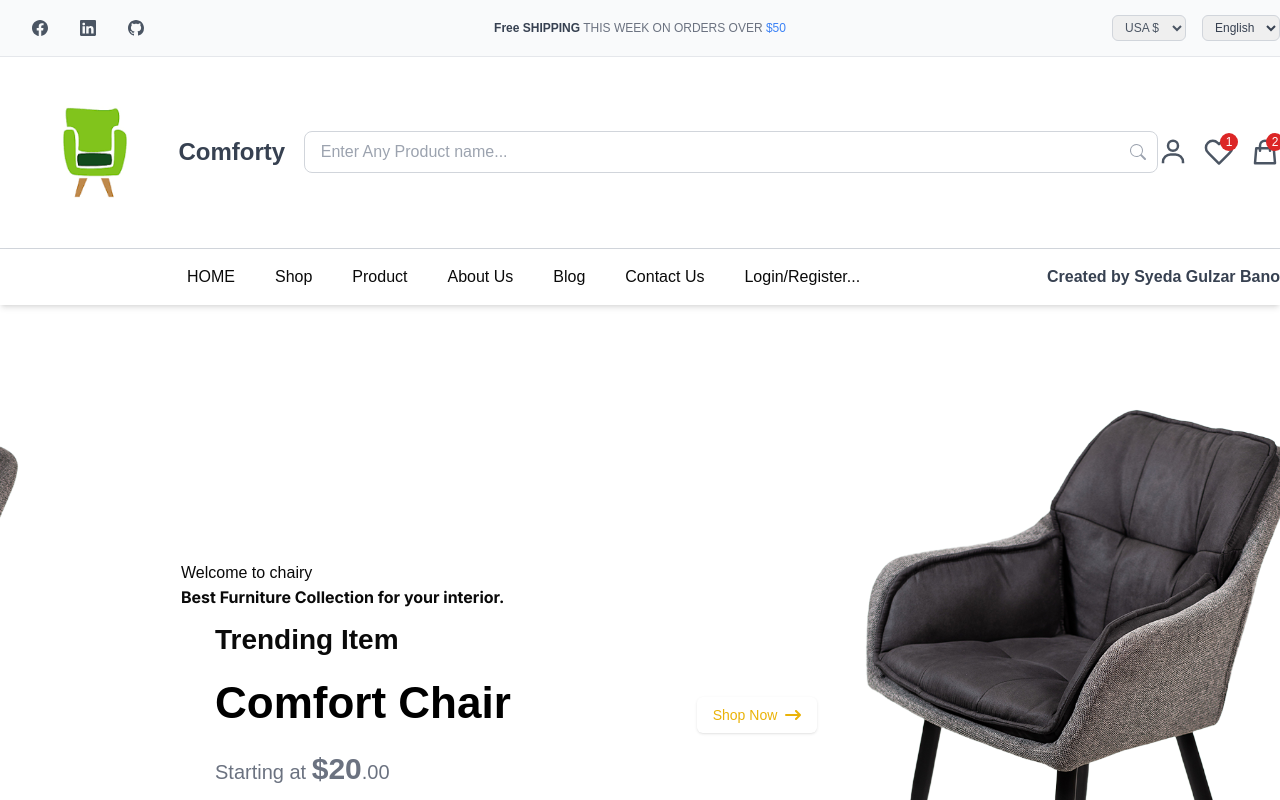
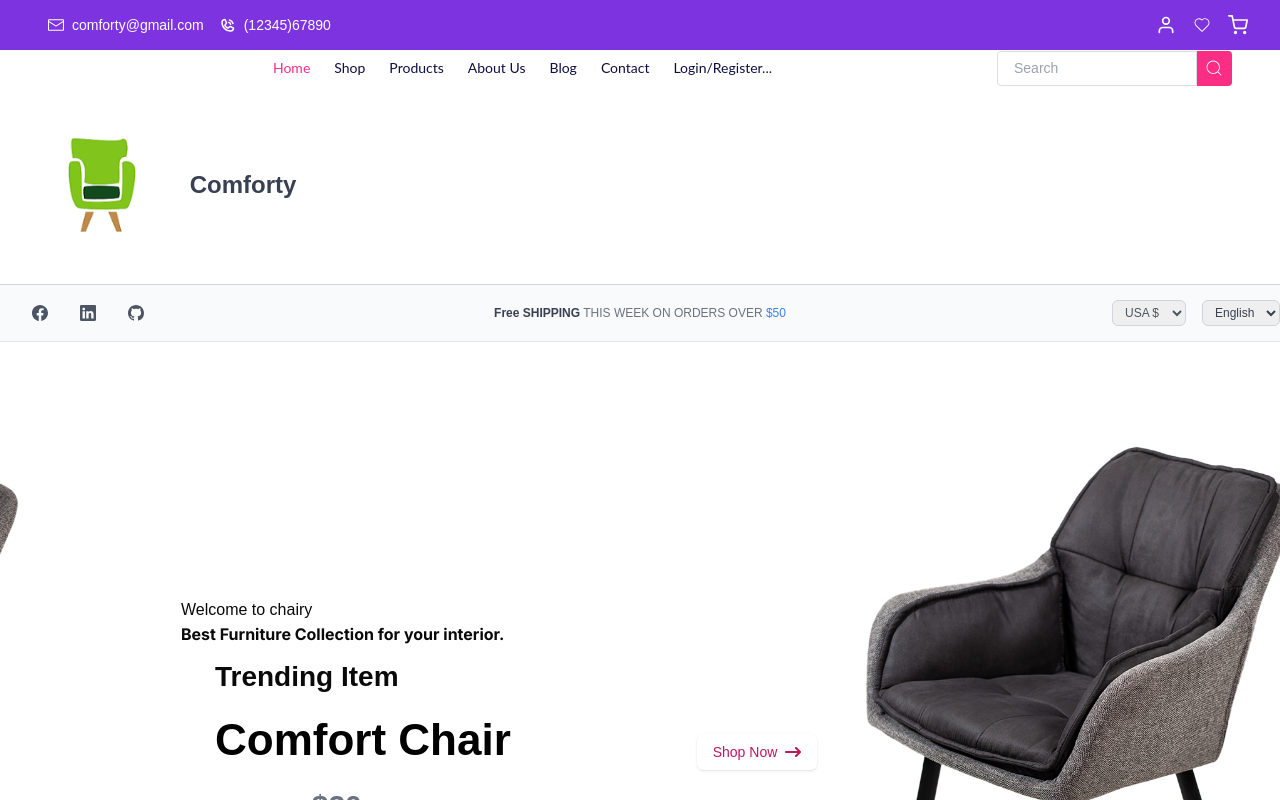
Before and after one commit to Syedabanog-1/Hackhathon-Ecommerce-Website, a Next.js app: page / in a window 1280 px wide. Shown: the top 800 px of the page. Built offline with nearby package versions, Linux system fonts and the light colour scheme.

Commit message:
commit good

```diff
--- a/src/app/components/Header.tsx
+++ /dev/null
@@ -1,119 +0,0 @@
-"use client"
-
-import Link from "next/link";
-import { useState } from "react";
-
-const Header = () => {
-  const [isMenuOpen, setIsMenuOpen] = useState(false);
-
-  const toggleMenu = () => {
-    setIsMenuOpen(!isMenuOpen);
-  };
-
-  const scrollToSection = (sectionId: string) => {
-    const element = document.getElementById(sectionId);
-    if (element) {
-      element.scrollIntoView({ behavior: 'smooth' });
-      setIsMenuOpen(false);
-    }
-  };
-
-  return (
-    <header className="w-full bg-white shadow-md font-montserrat fixed top-0 z-50">
-      <div className="container mx-auto px-4">
-        <div className="flex items-center justify-between h-16">
-          <div className="flex-shrink-0">
-            <Link className="text-gray-700 uppercase font-bold" href="/">
-              &lt;Noman Khaliq /&gt;
-            </Link>
-          </div>
-
-          <nav className="hidden md:flex space-x-8 font-normal">
-            <button
-              onClick={() => scrollToSection('about')}
-              className="text-gray-700 hover:text-gray-900 transition-colors duration-200"
-            >
-              About
-            </button>
-            <button
-              onClick={() => scrollToSection('work')}
-              className="text-gray-700 hover:text-gray-900 transition-colors duration-200"
-            >
-              Work
-            </button>
-            <button
-              onClick={() => scrollToSection('testimonials')}
-              className="text-gray-700 hover:text-gray-900 transition-colors duration-200"
-            >
-              Testimonials
-            </button>
-            <button
-              onClick={() => scrollToSection('contact')}
-              className="text-gray-700 hover:text-gray-900 transition-colors duration-200"
-            >
-              Contact
-            </button>
-          </nav>
-
-          <div className="md:hidden">
-            <button
-              className="text-gray-700 hover:text-gray-900 focus:outline-none p-2"
-              onClick={toggleMenu}
-              aria-label="Toggle menu"
-            >
-              <svg
-                className="h-6 w-6"
-                fill="none"
-                viewBox="0 0 24 24"
-                stroke="currentColor"
-              >
-                <path
-                  strokeLinecap="round"
-                  strokeLinejoin="round"
-                  strokeWidth={2}
-                  d="M4 6h16M4 12h16M4 18h16"
-                />
-              </svg>
-            </button>
-          </div>
-        </div>
-
-
-        <div
-          className={`md:hidden transition-all duration-300 ease-in-out ${
-            isMenuOpen ? 'max-h-64 opacity-100' : 'max-h-0 opacity-0 overflow-hidden'
-          }`}
-        >
-          <div className="px-2 pt-2 pb-3 space-y-1 font-normal">
-            <button
-              onClick={() => scrollToSection('home')}
-              className="block w-full text-left px-3 py-2 text-gray-700 hover:text-gray-900 hover:bg-gray-50 rounded-md transition-colors duration-200"
-            >
-              Home
-            </button>
-            <button
-              onClick={() => scrollToSection('about')}
-              className="block w-full text-left px-3 py-2 text-gray-700 hover:text-gray-900 hover:bg-gray-50 rounded-md transition-colors duration-200"
-            >
-              About
-            </button>
-            <button
-              onClick={() => scrollToSection('work')}
-              className="block w-full text-left px-3 py-2 text-gray-700 hover:text-gray-900 hover:bg-gray-50 rounded-md transition-colors duration-200"
-            >
-              Work
-            </button>
-            <button
-              onClick={() => scrollToSection('contact')}
-              className="block w-full text-left px-3 py-2 text-gray-700 hover:text-gray-900 hover:bg-gray-50 rounded-md transition-colors duration-200"
-            >
-              Contact
-            </button>
-          </div>
-        </div>
-      </div>
-    </header>
-  );
-};
-
-export default Header;
--- a/src/app/components/HeaderMin.tsx
+++ b/src/app/components/HeaderMin.tsx
@@ -24,42 +24,42 @@ const HeaderMin = () => {
   </div>
 </div>
 
-        {/* Search Bar Section */}
+        {/* Search Bar Section
         <div className="relative w-full sm:w-[300px] md:w-[70%]">
           <input
             className="border-gray-300 border p-2 px-4 rounded-lg w-full pr-12"
             type="text"
             placeholder="Enter Any Product name..."
-          />
-          {/* Search Icon */}
+          />*/}
+          {/* Search Icon
           <div className="absolute right-3 top-1/2 transform -translate-y-1/2 text-gray-400">
             <BsSearch />
           </div>
-        </div>
+        </div>*/}
 
-        {/* Icon Section */}
-        <div className="flex gap-4 text-gray-600 text-[30px] mt-4 sm:mt-0">
-          {/* User Icon */}
+        {/* Icon Section
+        <div className="flex gap-4 text-gray-600 text-[30px] mt-4 sm:mt-0">*/}
+          {/* User Icon
           <div className="relative">
             <BiUser />
-          </div>
-          {/* Heart Icon */}
+          </div>*/}
+          {/* Heart Icon
           <div className="relative">
             <FiHeart />
             <div className="bg-red-600 rounded-full absolute top-0 right-0 w-[18px] h-[18px] text-[12px] text-white grid place-items-center translate-x-1 -translate-y-1">
               1
             </div>
-          </div>
-          {/* Shopping Bag Icon */}
+          </div>*/}
+          {/* Shopping Bag Icon
           <div className="relative">
             <HiOutlineShoppingBag />
             <div className="bg-red-600 rounded-full absolute top-0 right-0 w-[18px] h-[18px] text-[12px] text-white grid place-items-center translate-x-1 -translate-y-1">
               2
             </div>
-          </div>
+          </div>*/}
         </div>
       </div>
-    </div>
+
   );
 };
 
--- a/src/app/components/Hero.tsx
+++ b/src/app/components/Hero.tsx
@@ -63,6 +63,7 @@ const Hero = () => {
 
         ))}
       </Slider>
+
           </div>
   );
 };
--- a/src/app/components/Hero_Pic.tsx
+++ b/src/app/components/Hero_Pic.tsx
@@ -21,7 +21,7 @@ const Hero_pic = () => {
             </h1>
           </div>
           <div className="mt-5">
-          <Button className="bg-secondary.rounded-[6px] text-yellow-500">Shop Now <FaArrowRightLong /></Button>
+          <Button className="bg-secondary.rounded-[6px] text-pink-700">Shop Now <FaArrowRightLong /></Button>
           </div>
       <div className="p-4">
         <Image
--- a/src/app/components/Navbar.tsx
+++ b/src/app/components/Navbar.tsx
@@ -1,55 +1,117 @@
-import Link from 'next/link';
-import React from 'react';
+"use client";
+import { RxEnvelopeClosed } from "react-icons/rx";
+import { PiPhoneCallBold } from "react-icons/pi";
+import { FiUser, FiShoppingCart } from "react-icons/fi";
+import { CiHeart, CiSearch } from "react-icons/ci";
+import { useState } from "react";
+import Link from "next/link";
+
+export default function Header() {
+    const [menuOpen, setMenuOpen] = useState(false);
+
+    return (
+        <div>
+
+            <div className="h-[50px] w-full bg-[#7E33E0] flex items-center justify-between px-5 sm:px-8">
+
+                <div className="flex items-center space-x-4 ml-4">
+                    <div className="flex items-center space-x-2">
+                        <RxEnvelopeClosed className="w-4 h-4 text-white" />
+                        <span className="hidden md:inline text-white font-[Josefin Sans] text-sm">
+                            comforty@gmail.com
+                        </span>
+                    </div>
+                    <div className="flex items-center space-x-2">
+                        <PiPhoneCallBold className="w-4 h-4 text-white" />
+                        <span className="hidden md:inline text-white font-[Josefin Sans] text-sm">
+                            (12345)67890
+                        </span>
+                    </div>
+                </div>
+
+             <div className="flex items-center space-x-4">
+                    <FiUser className="w-5 h-5 text-white" />
+                    <CiHeart className="w-5 h-5 text-white" />
+                    <FiShoppingCart className="w-5 h-5 text-white" />
+                </div>
+            </div>
+
+            <div className="w-full bg-white flex items-center justify-between px-4 sm:px-8 relative">
+
+                <div className="text-[#0D0E43] font-[Josefin Sans] font-bold text-xl ml-4">
+
+                </div>
 
 
-const Navbar = () => {
-  return (<nav>
+                <button
+                    className="sm:hidden text-[#7E33E0] text-3xl"
+                    onClick={() => setMenuOpen(!menuOpen)}
+                >
+                    {menuOpen ? "✕" : "☰"}
+                </button>
 
-    <div className='hidden lg:block bg-white shadow-md'> {/* Navbar background and shadow */}
-      <div className="container">
-        <div className="flex justify-between items-center py-4 text-blackish font-medium">
-          {/* Navigation Links */}
-          <div className="flex w-fit gap-10 mx-auto">
-            <Link className="navbar_link relative hover:text-blue-600 transition duration-300" href="/">
-              HOME
-              <span className="absolute bottom-0 left-0 w-0 h-1 bg-blue-600 transition-all duration-300 hover:w-full"></span>
+
+                <div
+                    className={`${
+                        menuOpen ? "flex" : "hidden"
+                    } sm:flex flex-col sm:flex-row absolute sm:static top-[100%] left-0 w-full sm:w-auto bg-white sm:bg-transparent z-10 sm:space-x-6`}
+                >
+                    <Link
+                        href="/"
+                        className="text-[#FB2E86] font-[Lato] text-sm px-4 py-2 sm:px-0"
+                    >
+                        Home
                     </Link>
-            <Link className="navbar_link relative hover:text-blue-600 transition duration-300" href="/shop">
+                    <Link
+                        href="/shop"
+                        className="text-[#0D0E43] font-[Lato] text-sm px-4 py-2 sm:px-0"
+                    >
                         Shop
-              <span className="absolute bottom-0 left-0 w-0 h-1 bg-blue-600 transition-all duration-300 hover:w-full"></span>
                     </Link>
-            <Link className="navbar_link relative hover:text-blue-600 transition duration-300" href="/product">
-              Product
-              <span className="absolute bottom-0 left-0 w-0 h-1 bg-blue-600 transition-all duration-300 hover:w-full"></span>
+                    <Link
+                        href="/product"
+                        className="text-[#0D0E43] font-[Lato] text-sm px-4 py-2 sm:px-0"
+                    >
+                        Products
                     </Link>
-            <Link className="navbar_link relative hover:text-blue-600 transition duration-300" href="/about">
+                    <Link
+                        href="/about"
+                        className="text-[#0D0E43] font-[Lato] text-sm px-4 py-2 sm:px-0"
+                    >
                         About Us
-              <span className="absolute bottom-0 left-0 w-0 h-1 bg-blue-600 transition-all duration-300 hover:w-full"></span>
                     </Link>
-            <Link className="navbar_link relative hover:text-blue-600 transition duration-300" href="/blog">
+                    <Link
+                        href="/blog"
+                        className="text-[#0D0E43] font-[Lato] text-sm px-4 py-2 sm:px-0"
+                    >
                         Blog
-              <span className="absolute bottom-0 left-0 w-0 h-1 bg-blue-600 transition-all duration-300 hover:w-full"></span>
                     </Link>
-            <Link className="navbar_link relative hover:text-blue-600 transition duration-300" href="/contact">
-              Contact Us
-              <span className="absolute bottom-0 left-0 w-0 h-1 bg-blue-600 transition-all duration-300 hover:w-full"></span>
+                    <Link
+                        href="/contact"
+                        className="text-[#0D0E43] font-[Lato] text-sm px-4 py-2 sm:px-0"
+                    >
+                        Contact
                     </Link>
-            <Link className="navbar_link relative hover:text-blue-600 transition duration-300" href="/login">
+                    <Link
+                        href="/login"
+                        className="text-[#0D0E43] font-[Lato] text-sm px-4 py-2 sm:px-0"
+                    >
                         Login/Register...
-              <span className="absolute bottom-0 left-0 w-0 h-1 bg-blue-600 transition-all duration-300 hover:w-full"></span>
                     </Link>
                 </div>
 
 
-          {/* Your Name */}
-          <div className="text-gray-700 font-semibold">
-            Created by Syeda Gulzar Bano
+                <div className="hidden md:flex items-center mr-4">
+                    <input
+                        type="text"
+                        placeholder="Search"
+                        className="w-[200px] h-[35px] border border-[#ddd] px-4 text-sm rounded-l"
+                    />
+                    <div className="w-[35px] h-[35px] bg-[#FB2E86] flex items-center justify-center rounded-r">
+                        <CiSearch className="w-5 h-5 text-white" />
                     </div>
                 </div>
             </div>
         </div>
-    </nav>
-  )
+    );
 }
-
-export default Navbar;
--- a/src/app/layout.tsx
+++ b/src/app/layout.tsx
@@ -3,6 +3,9 @@ import type { Metadata } from "next";
 import localFont from "next/font/local";
 import "./globals.css";
 
+
+import Footer from "./components/Footer";
+import Navbar from "./components/Navbar";
 
 const geistSans = localFont({
   src: "./fonts/GeistVF.woff",
@@ -30,10 +33,11 @@ export default function RootLayout({
       <body
         className={`${geistSans.variable} ${geistMono.variable} antialiased`}
       >
+
+        <Navbar/>
         {children}
+        <Footer/>
       </body>
     </html>
-
-
   );
 }
--- a/src/app/page.tsx
+++ b/src/app/page.tsx
@@ -1,23 +1,19 @@
 // src/app/page.tsx
-//import Link from 'next/link';
+
 import Image from "next/image";
 import Hero from "./components/Hero";
-//import Hero_pic from "./components/Hero_Pic";
 import NewProducts from "./components/NewProducts";
-import Footer from "./components/Footer";
 import HeaderTop from "./components/HeaderTop";
 import HeaderMin from "./components/HeaderMin";
-import Navbar from "./components/Navbar";
+
 
 
 export default function Home() {
   return (
     <>
+    <HeaderMin />
      <HeaderTop />
-      <HeaderMin />
-      <Navbar />
-
-      <Hero />
+     <Hero />
 
       <div className="p-4 w-full">
               <Image
@@ -29,7 +25,7 @@ export default function Home() {
               </div>
 
   <NewProducts />
-    <Footer />
+
     </>
   );
 }
```
Lines whose indentation alone changed are shown as unchanged.
